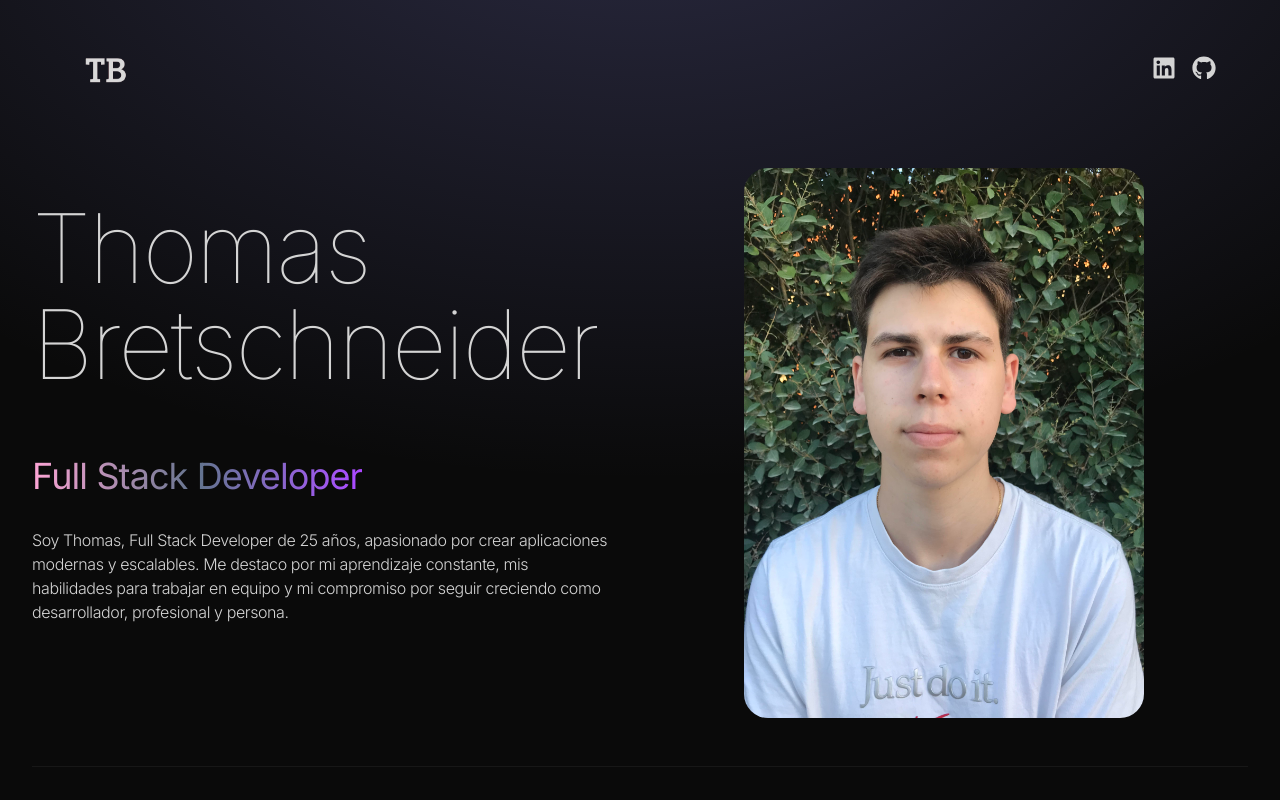
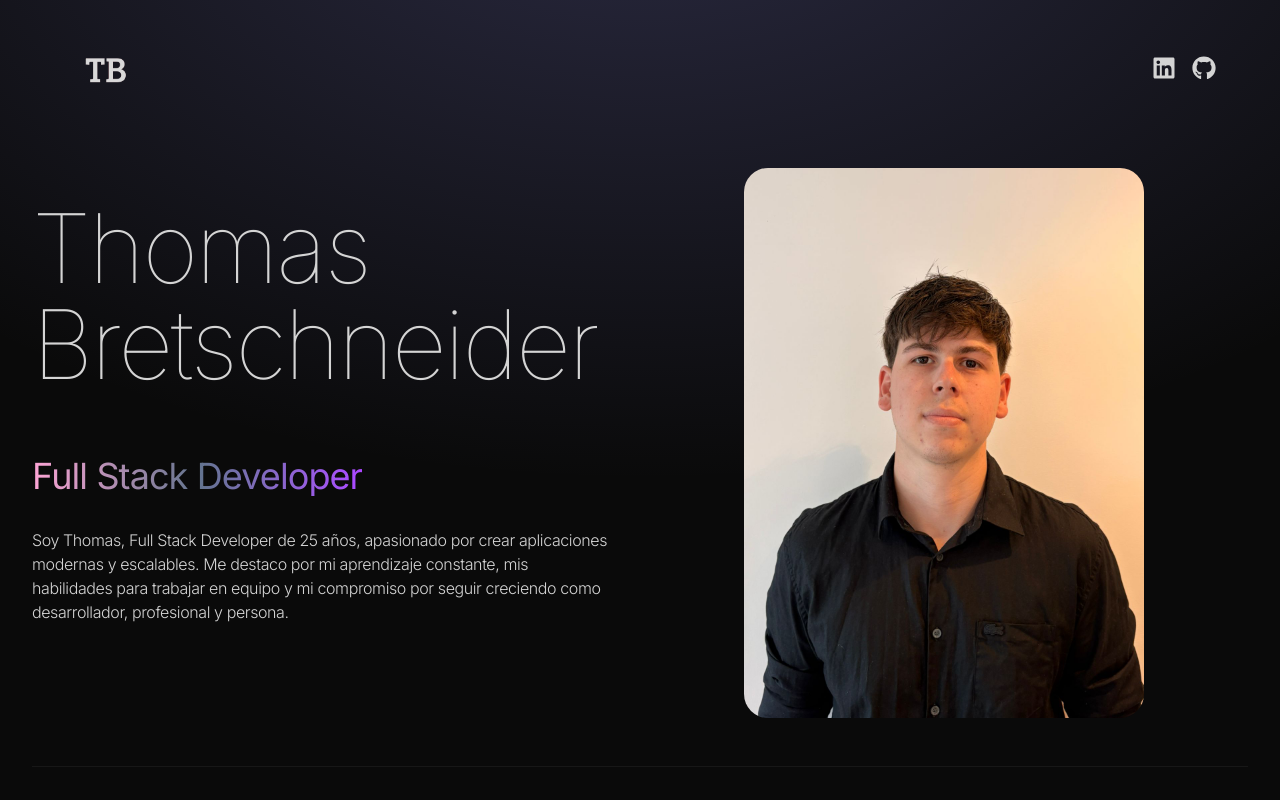
Before and after one commit to ThomasBrets/Portfolio, a React (Vite) app: page / in a window 1280 px wide. Shown: the top 800 px of the page. Built offline with nearby package versions, Linux system fonts and the light colour scheme.

Commit message:
photo cv

```diff
--- a/src/components/Hero.jsx
+++ b/src/components/Hero.jsx
@@ -1,6 +1,7 @@
 import React from "react";
 import { HERO_CONTENT } from "../assets/index";
 import ThomasProfile from "../assets/ThomasProfile.jpg";
+import PhotoCV from "../assets/PhotoCV.jpeg"
 import { motion } from "motion/react";
 
 const container = (delay) => ({
@@ -51,7 +52,7 @@ const Hero = () => {
               animate={{x:0, opacity: 1}}
               transition={{duration: 1, delay: 1.2}}
               className="w-[400px] lg:h-[550px] rounded-3xl"
-              src={ThomasProfile}
+              src={PhotoCV}
               alt="ThomasImg"
             />
           </div>
```
Also changed, not shown: src/assets/PhotoCV.jpeg (added).
